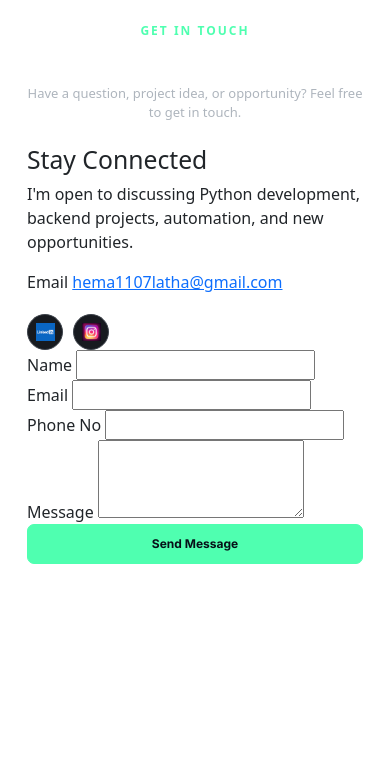
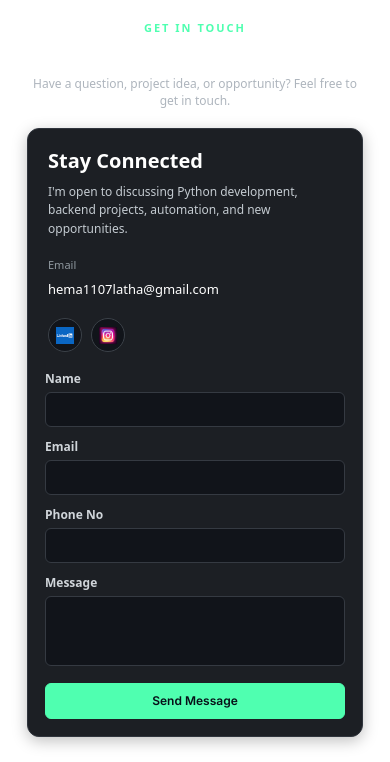
Before and after one commit to HemaLatha-2311/Portfolio, a Django app: page /contact/ in a window 390 px wide. Shown: the part 120-882 px from the top of the page. Before the commit the page ends 684 px from the top, so only its background shows below. Run offline with Django 5.2, Linux system fonts and the light colour scheme.

Commit message:
Update style.css

```diff
--- a/resume/static/CSS/style.css
+++ b/resume/static/CSS/style.css
@@ -496,19 +496,6 @@ body {
 }
 
 
-/* =========================
-   FORM
-   ========================= */
-
-.form-container {
-    border: 2px solid black;
-
-    padding: 20px;
-
-    border-radius: 10px;
-
-    background-color: #f0f0f0;
-}
 
 
 /* =========================
@@ -703,363 +690,296 @@ body {
 
 .contact-container {
     width: 100%;
-    max-width: 1000px;
+    max-width: 900px;
     margin: 0 auto;
-    padding: 30px 25px 40px;
-}
-
-
-/* =========================
-   CONTACT HEADER
-   ========================= */
+    padding: 24px 20px 30px;
+}
+
+
+/* HEADER */
 
 .contact-header {
     text-align: center;
-    margin-bottom: 28px;
+    margin-bottom: 20px;
 }
 
 .contact-label {
-    color: #4fffb0;
-    font-size: 12px;
-    font-weight: 600;
-    letter-spacing: 2px;
-    text-transform: uppercase;
-    margin: 0 0 5px;
-}
-
-.contact-header h1 {
-    color: #ffffff;
-    font-size: 30px;
-    font-weight: 700;
-    margin: 0 0 8px;
-}
-
-.contact-intro {
-    color: #aeb5bd;
-    font-size: 14px;
-    line-height: 1.5;
-    margin: 0 auto;
-    max-width: 600px;
-}
-
-
-/* =========================
-   CONTACT CONTENT
-   ========================= */
-
-.contact-content {
-    display: grid;
-    grid-template-columns: 0.9fr 1.1fr;
-    gap: 20px;
-    align-items: stretch;
-}
-
-
-/* =========================
-   LEFT CONTACT CARD
-   ========================= */
-
-.contact-info-card {
-    background-color: #1c1f24;
-    border: 1px solid #30353d;
-    border-radius: 12px;
-    padding: 25px;
-    box-shadow: 0 4px 15px rgba(0, 0, 0, 0.25);
-}
-
-.contact-info-card:hover {
-    border-color: #4fffb0;
-    transition: 0.3s ease;
-}
-
-.contact-small-title {
     color: #4fffb0;
     font-size: 11px;
     font-weight: 600;
     letter-spacing: 2px;
-    margin: 0 0 7px;
-}
-
-.contact-info-card h2 {
+    text-transform: uppercase;
+    margin: 0 0 4px;
+}
+
+.contact-header h1 {
     color: #ffffff;
-    font-size: 23px;
+    font-size: 27px;
     font-weight: 700;
-    margin: 0 0 12px;
-}
-
-.contact-description {
-    color: #d0d5da;
+    margin: 0 0 5px;
+}
+
+.contact-intro {
+    color: #aeb5bd;
     font-size: 13px;
-    line-height: 1.6;
-    margin: 0 0 22px;
-}
-
-
-/* =========================
-   CONTACT DETAILS
-   ========================= */
-
-.contact-detail {
+    line-height: 1.45;
+    margin: 0;
+}
+
+
+/* MAIN BOX */
+
+.contact-box {
+    display: grid;
+    grid-template-columns: 0.85fr 1.15fr;
+    gap: 20px;
+
+    background-color: #1c1f24;
+
+    border: 1px solid #30353d;
+    border-radius: 12px;
+
+    padding: 22px;
+
+    box-shadow: 0 4px 15px rgba(0, 0, 0, 0.25);
+}
+
+
+/* LEFT SIDE */
+
+.contact-info {
+    padding: 8px 10px;
+}
+
+.contact-info h2 {
+    color: #ffffff;
+    font-size: 21px;
+    font-weight: 700;
+    margin: 0 0 10px;
+}
+
+.contact-info p {
+    color: #c4cbd1;
+    font-size: 13px;
+    line-height: 1.55;
+    margin: 0 0 18px;
+    max-width: 330px;
+}
+
+
+/* EMAIL */
+
+.contact-email {
+    margin-bottom: 18px;
+}
+
+.contact-email span {
+    display: block;
+    color: #8f989f;
+    font-size: 11px;
+    margin-bottom: 3px;
+}
+
+.contact-email a {
+    color: #ffffff;
+    font-size: 13px;
+    text-decoration: none;
+}
+
+.contact-email a:hover {
+    color: #4fffb0;
+}
+
+
+/* SOCIAL */
+
+.contact-social {
     display: flex;
-    align-items: center;
-    gap: 12px;
-    margin-bottom: 20px;
-}
-
-.contact-icon {
-    width: 38px;
-    height: 38px;
+    gap: 9px;
+}
+
+.contact-social a {
+    width: 34px;
+    height: 34px;
 
     display: flex;
     align-items: center;
     justify-content: center;
 
-    border: 1px solid #3d434b;
+    border: 1px solid #3b4148;
     border-radius: 50%;
 
-    color: #4fffb0;
-    font-size: 16px;
-
-    background-color: #171a1f;
-}
-
-.contact-detail span {
-    display: block;
-    color: #9da5ad;
-    font-size: 11px;
-    margin-bottom: 3px;
-}
-
-.contact-detail a {
-    color: #ffffff;
-    font-size: 13px;
-    text-decoration: none;
-}
-
-.contact-detail a:hover {
-    color: #4fffb0;
-}
-
-
-/* =========================
-   SOCIAL LINKS
-   ========================= */
-
-.contact-social {
-    display: flex;
-    gap: 10px;
-    margin-top: 20px;
-}
-
-.contact-social a {
-    width: 36px;
-    height: 36px;
-
-    display: flex;
-    align-items: center;
-    justify-content: center;
-
-    border: 1px solid #3d434b;
-    border-radius: 50%;
-
-    background-color: #171a1f;
-
-    transition: all 0.3s ease;
+    background-color: #11141a;
+
+    transition: 0.3s ease;
 }
 
 .contact-social a:hover {
     border-color: #4fffb0;
-    transform: translateY(-3px);
+    transform: translateY(-2px);
 }
 
 .contact-social img {
-    width: 19px;
-    height: 19px;
+    width: 18px;
+    height: 18px;
     object-fit: contain;
 }
 
 
-/* =========================
-   CONTACT FORM CARD
-   ========================= */
-
-.contact-form-card {
-    background-color: #1c1f24;
-    border: 1px solid #30353d;
-    border-radius: 12px;
-    padding: 25px;
-
-    box-shadow: 0 4px 15px rgba(0, 0, 0, 0.25);
-}
-
-
-/* =========================
-   FORM GROUP
-   ========================= */
-
-.contact-form-group {
-    margin-bottom: 15px;
-}
-
-.contact-form-group label {
+/* FORM */
+
+.contact-form {
+    padding: 4px 5px;
+}
+
+.contact-field {
+    margin-bottom: 11px;
+}
+
+.contact-field label {
     display: block;
 
     color: #d0d5da;
+
     font-size: 12px;
     font-weight: 600;
 
-    margin-bottom: 6px;
-}
-
-.contact-form-group input,
-.contact-form-group textarea {
+    margin-bottom: 4px;
+}
+
+.contact-field input,
+.contact-field textarea {
     width: 100%;
-
     box-sizing: border-box;
 
     background-color: #11141a;
     color: #ffffff;
 
     border: 1px solid #353a42;
-    border-radius: 7px;
-
-    padding: 9px 11px;
+    border-radius: 6px;
+
+    padding: 7px 9px;
 
     font-family: 'Inter', sans-serif;
-    font-size: 13px;
+    font-size: 12px;
 
     outline: none;
 
-    transition: all 0.3s ease;
-}
-
-.contact-form-group input {
-    height: 40px;
-}
-
-.contact-form-group textarea {
-    min-height: 100px;
-    resize: vertical;
-}
-
-.contact-form-group input::placeholder,
-.contact-form-group textarea::placeholder {
-    color: #707780;
-}
-
-.contact-form-group input:focus,
-.contact-form-group textarea:focus {
+    transition: 0.3s ease;
+}
+
+.contact-field input {
+    height: 35px;
+}
+
+.contact-field textarea {
+    height: 70px;
+    resize: none;
+}
+
+.contact-field input:focus,
+.contact-field textarea:focus {
     border-color: #4fffb0;
-    box-shadow: 0 0 0 2px rgba(79, 255, 176, 0.08);
-}
-
-
-/* =========================
-   SUBMIT BUTTON
-   ========================= */
+}
 
 .contact-submit {
     width: 100%;
 
-    padding: 10px 18px;
+    height: 36px;
 
     border: 1px solid #4fffb0;
-    border-radius: 7px;
+    border-radius: 6px;
 
     background-color: #4fffb0;
     color: #071018;
 
     font-family: 'Inter', sans-serif;
+
     font-size: 12px;
-    font-weight: 700;
+    font-weight: 600;
 
     cursor: pointer;
 
-    transition: all 0.3s ease;
+    transition: 0.3s ease;
 }
 
 .contact-submit:hover {
     transform: translateY(-2px);
-    box-shadow: 0 6px 18px rgba(79, 255, 176, 0.18);
-}
-
-
-/* =========================
-   DJANGO MESSAGES
-   ========================= */
+    box-shadow: 0 5px 15px rgba(79, 255, 176, 0.15);
+}
+
+
+/* MESSAGES */
 
 .contact-message {
+    width: 100%;
     max-width: 700px;
-    margin: 0 auto 20px;
-
-    padding: 10px 15px;
-
-    border-radius: 7px;
-
-    font-size: 13px;
+
+    box-sizing: border-box;
+
+    margin: 0 auto 15px;
+
+    padding: 8px 12px;
+
+    border-radius: 6px;
+
+    font-size: 12px;
     text-align: center;
 }
 
 .contact-message.success {
+    color: #4fffb0;
     background-color: rgba(79, 255, 176, 0.08);
     border: 1px solid #4fffb0;
-    color: #4fffb0;
 }
 
 .contact-message.error {
+    color: #ff8b8b;
     background-color: rgba(255, 80, 80, 0.08);
     border: 1px solid #ff6666;
-    color: #ff8888;
-}
-
-
-/* =========================
-   MOBILE
-   ========================= */
+}
+
+
+/* MOBILE */
 
 @media (max-width: 768px) {
 
     .contact-container {
-        padding: 22px 15px 30px;
+        padding: 20px 15px 25px;
     }
 
     .contact-header {
-        margin-bottom: 22px;
+        margin-bottom: 18px;
     }
 
     .contact-header h1 {
-        font-size: 26px;
+        font-size: 25px;
     }
 
     .contact-intro {
-        font-size: 13px;
-    }
-
-    .contact-content {
+        font-size: 12px;
+    }
+
+    .contact-box {
         grid-template-columns: 1fr;
         gap: 15px;
-    }
-
-    .contact-info-card,
-    .contact-form-card {
-        padding: 18px;
-    }
-
-    .contact-info-card h2 {
-        font-size: 21px;
-    }
-
-    .contact-description {
+        padding: 17px;
+    }
+
+    .contact-info {
+        padding: 3px;
+    }
+
+    .contact-info h2 {
+        font-size: 20px;
+    }
+
+    .contact-info p {
         font-size: 12px;
     }
 
-    .contact-form-group input {
-        height: 38px;
-    }
-
-    .contact-form-group input,
-    .contact-form-group textarea {
-        font-size: 12px;
+    .contact-form {
+        padding: 0;
     }
 }
 
```
